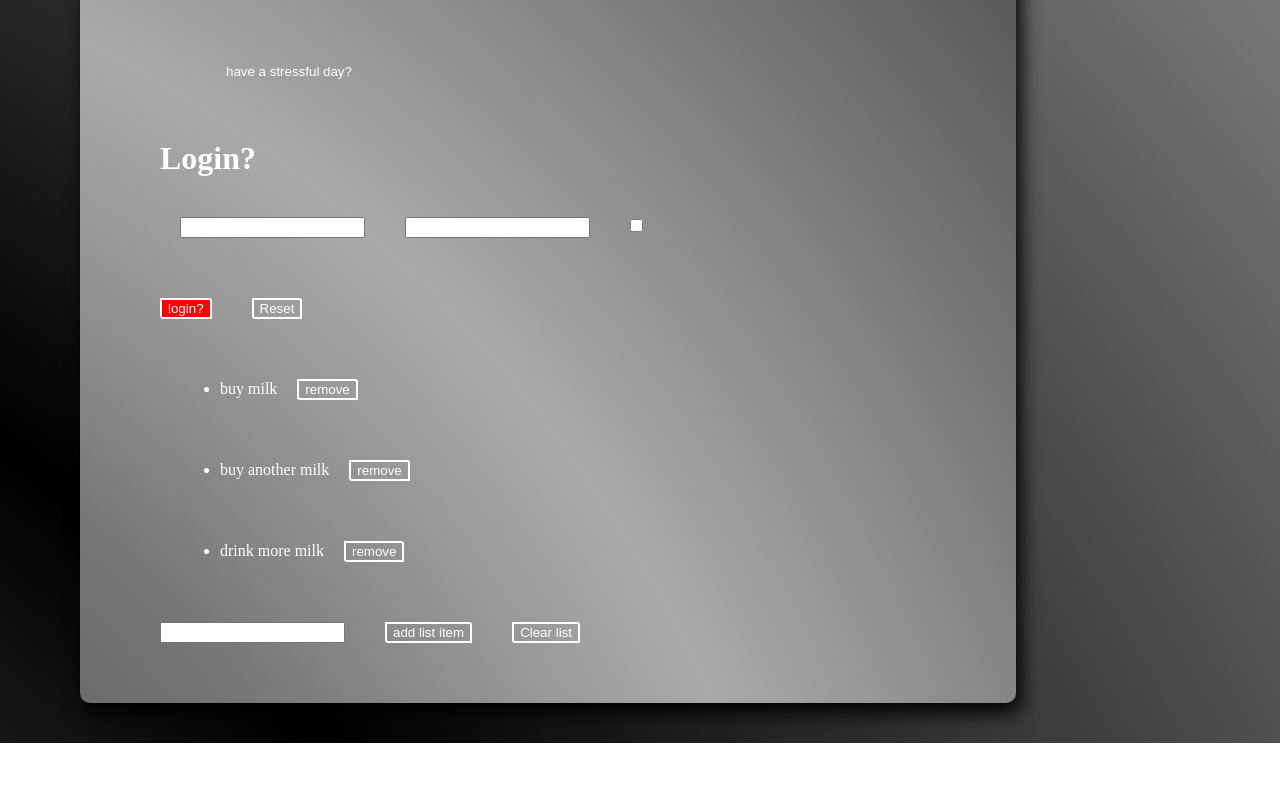
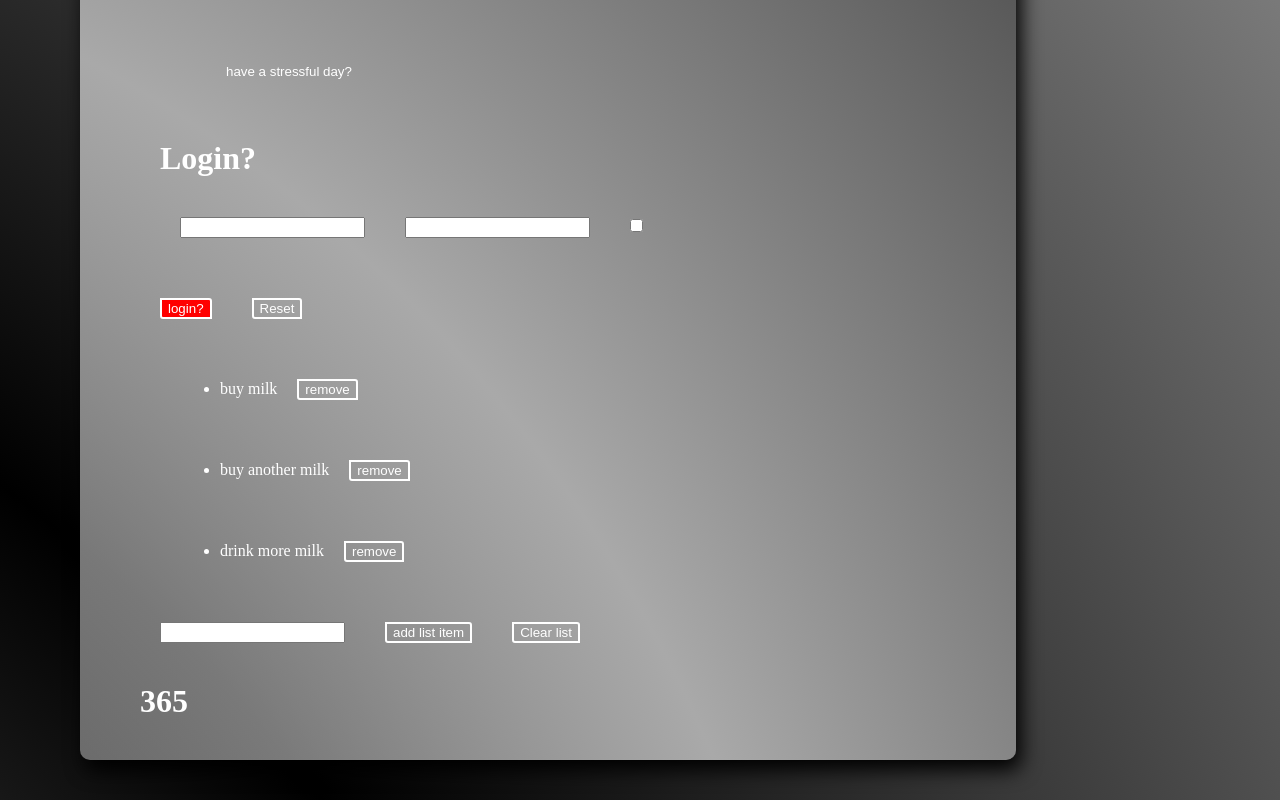
Before and after one commit to italoubialifernando/exerciseReact, a React (Create React App) app in the folder my-app/: page / in a window 1280 px wide. Shown: the part 453-1253 px from the top of the page. Before the commit the page ends 1196 px from the top, so only its background shows below. Built offline with nearby package versions, Linux system fonts and the light colour scheme.

Commit message:
components-02

```diff
--- a/my-app/src/App.js
+++ b/my-app/src/App.js
@@ -5,6 +5,7 @@ import { Conteiner } from "./Conteiner";
 import { InteractiveWelcome } from "./InteractiveWelcome";
 import { LenguageContext } from "./LanguageContext";
 import { Login } from "./Login";
+import { Sum } from "./Sum";
 import { TodoList } from "./TodoList";
 
 
@@ -44,9 +45,8 @@ export class App extends React.Component {
                                     remove
                                 </button>
                             </li>
-                        ))}
-
-                        />
+                        ))}/>
+                        <Sum numbers={[1, 3, 5, 356]} />
                     </Conteiner>
                 </LenguageContext.Provider>
             </div>
--- /dev/null
+++ b/my-app/src/Sum.js
@@ -0,0 +1,7 @@
+import React from "react";
+
+export function Sum ({numbers= []}){
+    return (
+        <h1>{numbers.reduce((a, b)=> a+b)}</h1>
+    )
+}
```
